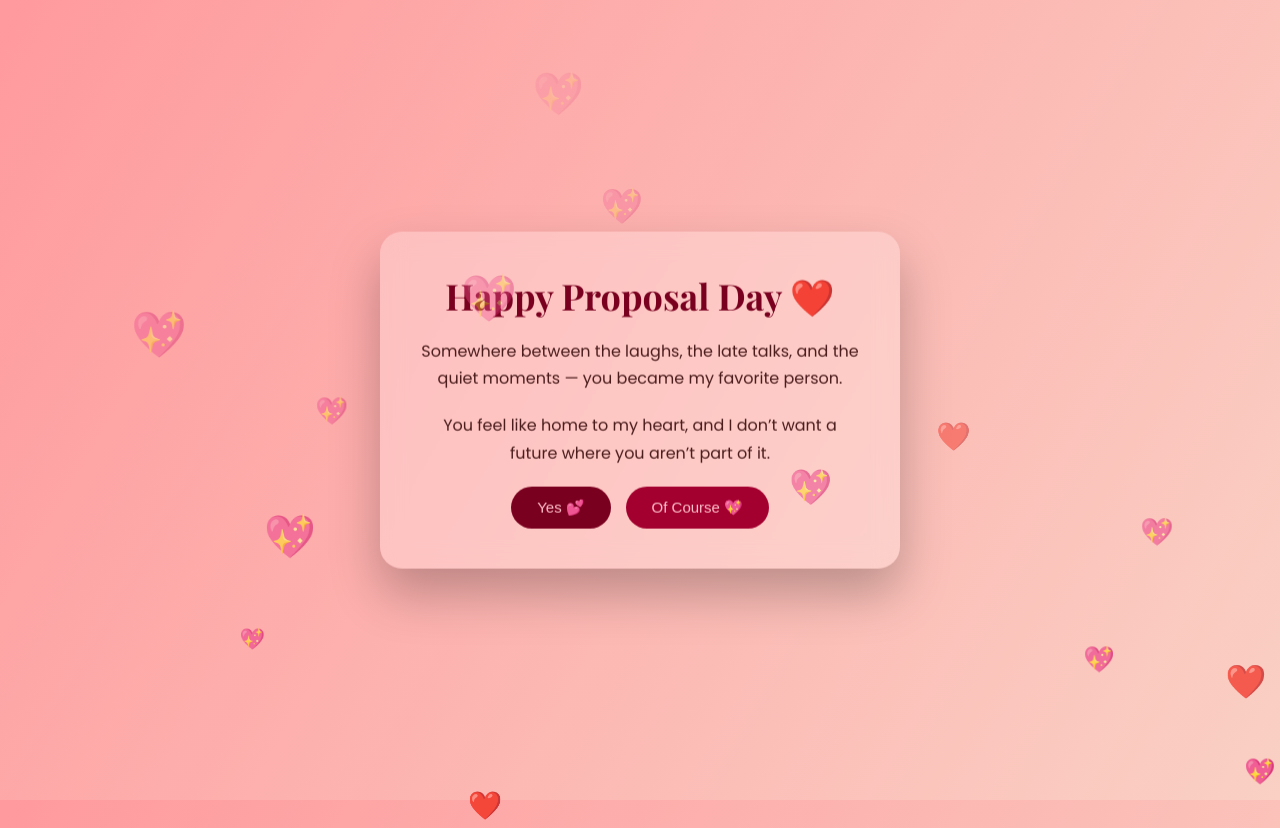
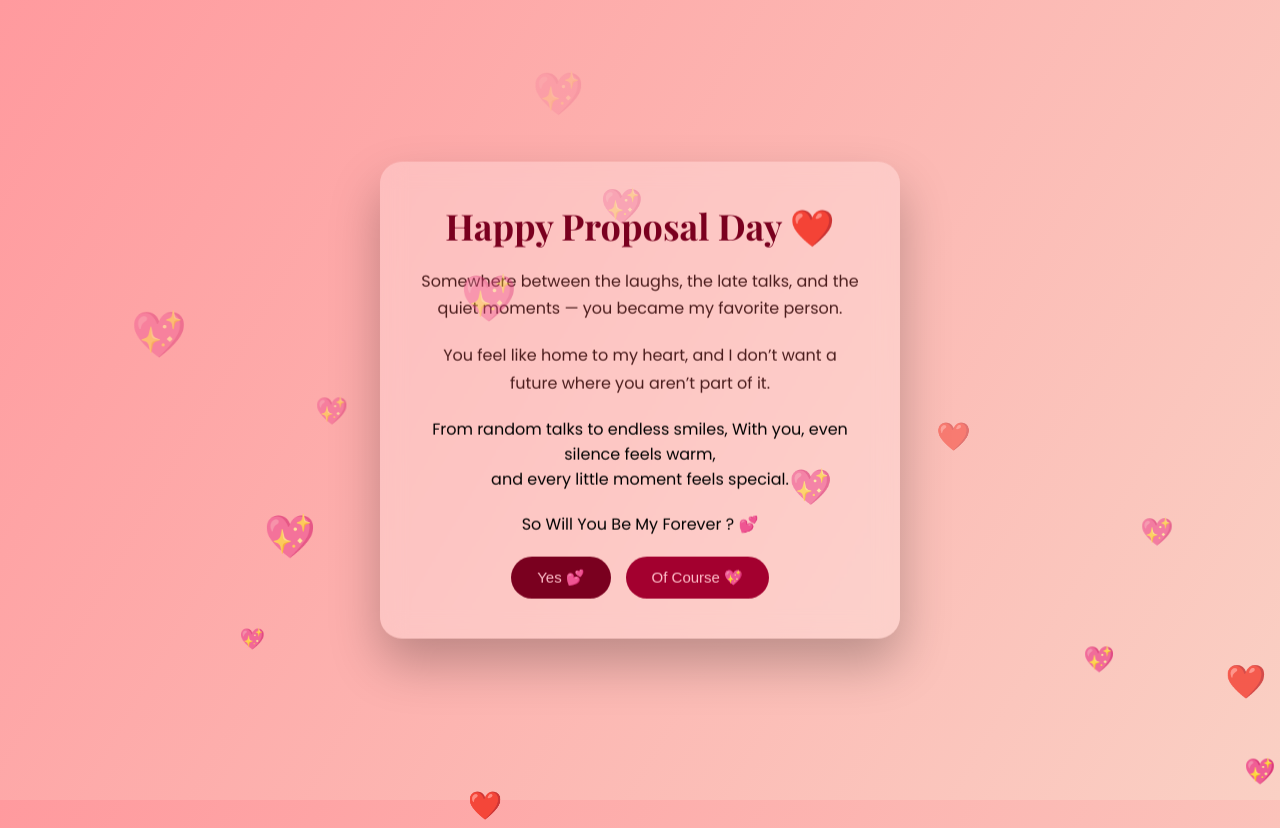
Before and after one commit to MAHI-307/Will-You-Be-Mine-, a plain HTML site: page index.html in a window 1280 px wide. Drawn offline with nearby package versions, Linux system fonts and the light colour scheme.

Commit message:
Update index.html

```diff
--- a/index.html
+++ b/index.html
@@ -121,6 +121,16 @@ button:hover{
         and I don’t want a future where you aren’t part of it.
     </p>
 
+    </p>
+        From random talks to endless smiles,
+        With you, even silence feels warm,<br>
+        and every little moment feels special.
+    </p>
+
+    </p>
+        So Will You Be My Forever ? 💕
+    </p>
+
     <div class="buttons">
         <button class="yes" onclick="answerLove('Yes')">Yes 💕</button>
         <button class="ofcourse" onclick="answerLove('Of Course')">Of Course 💖</button>
```
